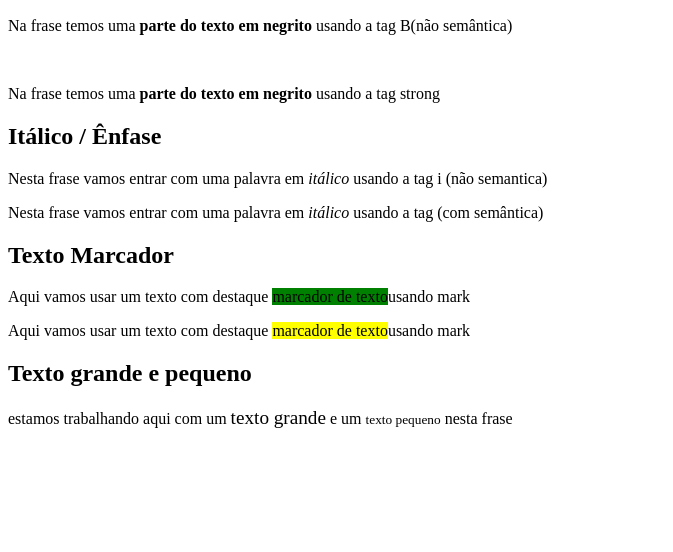
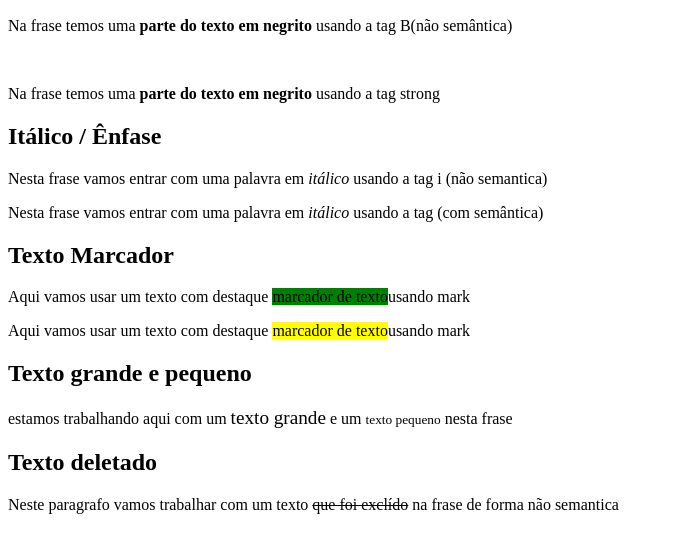
Before and after one commit to bsaracar/SI1N-CSW2026-1, a plain HTML site: page aula 04/index.html in a window 1280 px wide. Shown: the part 110-662 px from the top of the page, without its empty margins (0-673 px from the left). Drawn offline with Linux system fonts and the light colour scheme.

Commit message:
Add files via upload

```diff
--- a/aula 04/index.html
+++ b/aula 04/index.html
@@ -23,5 +23,11 @@
     <h2>Texto grande e pequeno</h2>
     <p>estamos trabalhando aqui com um <big>texto grande</big> e um <small>texto pequeno</small> nesta frase</p>
 
+    <h2>Texto deletado</h2>
+    <p>Neste paragrafo vamos trabalhar com um texto <s>que foi exclído</s> na frase de forma não semantica</p>
+
+
+
+
 </body>
 </html>
```
